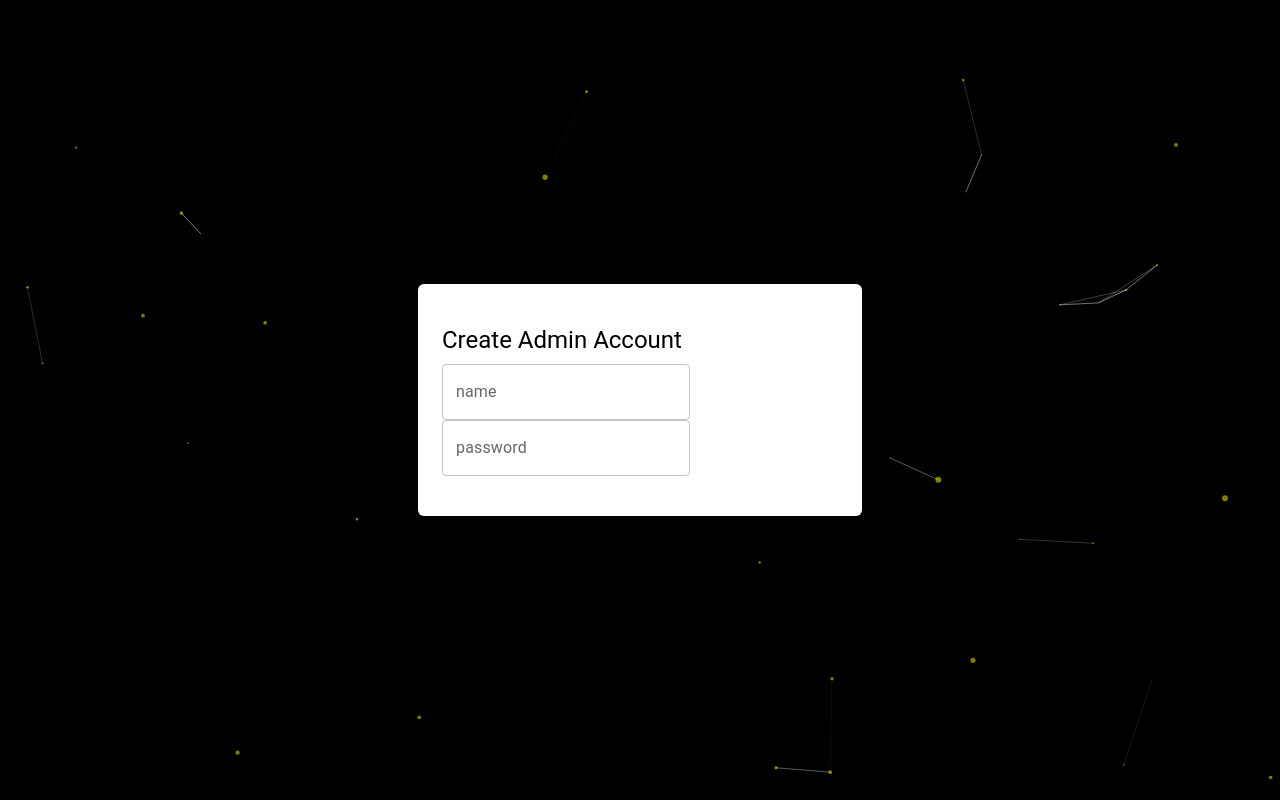
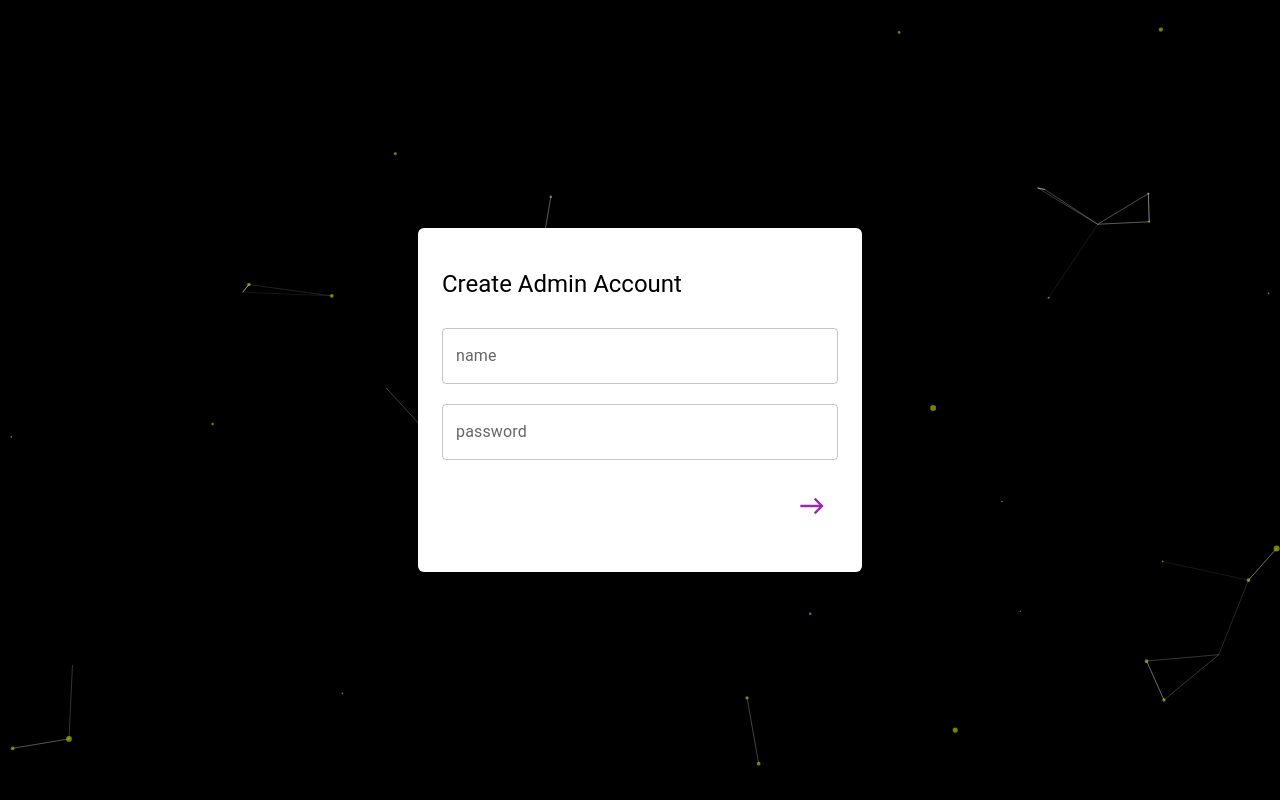
Before and after one commit to xiaoxigua-1/Xnas, a Next.js app in the folder xnas-frontend/: page /first in a window 1280 px wide. Built offline with nearby package versions, Linux system fonts and the light colour scheme; no server answers.

Commit message:
add first page create new acc api

```diff
--- a/xnas-frontend/next.config.js
+++ b/xnas-frontend/next.config.js
@@ -2,6 +2,7 @@
 const nextConfig = {
   output: 'export',
   distDir: 'dist',
+  trailingSlash: true,
   experimental: {
     appDir: true,
   },
--- a/xnas-frontend/package.json
+++ b/xnas-frontend/package.json
@@ -11,13 +11,16 @@
   "dependencies": {
     "@emotion/react": "^11.10.6",
     "@emotion/styled": "^11.10.6",
+    "@mui/icons-material": "^5.11.16",
     "@mui/material": "^5.12.0",
     "@types/node": "18.15.11",
     "@types/react": "18.0.35",
     "@types/react-dom": "18.0.11",
     "autoprefixer": "10.4.14",
+    "axios": "^1.3.5",
     "eslint": "8.38.0",
     "eslint-config-next": "13.3.0",
+    "form-data": "^4.0.0",
     "next": "13.3.0",
     "postcss": "8.4.21",
     "react": "18.2.0",
--- /dev/null
+++ b/xnas-frontend/src/app/api.ts
@@ -0,0 +1,21 @@
+import axios from "axios";
+
+export const baseInstance = axios.create({
+  baseURL: "/api/",
+});
+
+export function authInstance(token: string) {
+  return axios.create({
+    baseURL: "/api/",
+    headers: {
+      Authorization: `Bearer ${token}`
+    }
+  })
+}
+
+export interface Api<T> {
+  message: string,
+  data: T,
+  error: boolean,
+  status: number
+}
--- a/xnas-frontend/src/app/first/page.tsx
+++ b/xnas-frontend/src/app/first/page.tsx
@@ -1,12 +1,23 @@
 'use client';
 
-import { Box, FormControl, Container, TextField, Typography } from '@mui/material';
+import { Box, FormControl, Container, TextField, Typography, IconButton } from '@mui/material';
+import EastIcon from '@mui/icons-material/East';
 import Particles from 'react-particles';
 import type { Engine } from 'tsparticles-engine';
 import { loadFull } from 'tsparticles';
-import { useState, useCallback } from 'react';
+import { useState, useCallback, useEffect } from 'react';
+import { Api, baseInstance } from '../api';
 
 export default function First() {
+  useEffect(() => {
+    (async () => {
+      const request = await baseInstance.get<Api<boolean>>("first");
+      if (!request.data.data) {
+        document.location = "/";
+      }
+    })();
+  }, []);
+
   const [formData, setFormData] = useState({
     name: '',
     password: ''
@@ -23,14 +34,30 @@ export default function First() {
     await loadFull(engine);
   }, []);
 
+  const next = useCallback(async () => {
+    const form = new FormData();
+    form.append("name", formData.name);
+    form.append("password", formData.password);
+
+    const request = await baseInstance.post<Api<boolean>>("create_new_acc", form);
+    if (request.data.data) {
+      document.location = "/";
+    }
+  }, [formData]);
+
   return (
     <Box className="w-full h-full flex items-center justify-center">
       <Particles url="particles.json" init={particlesInit} className="w-full h-full absolute z-0"/>
-      <Container className="p-10 shadow-md flex flex-col z-10 rounded-md" maxWidth="xs">
+      <Container className="p-10 shadow-md flex-col z-10 rounded-md relative" maxWidth="xs" style={{ display: 'flex' }}>
         <FormControl>
           <Typography variant="h5" gutterBottom>Create Admin Account</Typography>
-          <TextField id="name" label="name" variant="outlined" className="mt-5" onChange={handleChange} type="name" />
-          <TextField id="password" label="password" variant="outlined" className="mt-5" onChange={handleChange} type="password"/>
+          <TextField id="name" label="name" variant="outlined" className="mt-5" onChange={handleChange} type="name" style={{ marginTop: '20px' }}/>
+          <TextField id="password" label="password" variant="outlined" onChange={handleChange} type="password" style={{ marginTop: '20px' }} />
+          <Box className="flex justify-end" style={{ marginTop: '20px' }}>
+            <IconButton aria-label="Next" title="Next" color="secondary" size="large" onClick={next}>
+              <EastIcon fontSize="inherit"/>
+            </IconButton>
+          </Box>
         </FormControl>
       </Container>
     </Box>
--- a/xnas-frontend/src/app/layout.tsx
+++ b/xnas-frontend/src/app/layout.tsx
@@ -1,4 +1,4 @@
-"use client";
+'use client';
 
 import { ThemeProvider, createTheme } from '@mui/material';
 import './globals.css';
--- a/xnas-frontend/src/app/page.tsx
+++ b/xnas-frontend/src/app/page.tsx
@@ -1,10 +1,16 @@
 "use client";
 import { NextPage } from 'next';
 import { useState, useEffect } from 'react';
+import { baseInstance, Api } from './api';
 
 const Home: NextPage = () => {
   useEffect(() => {
-    document.location = "/first";
+    (async () => {
+      const request = await baseInstance.get<Api<boolean>>("first");
+      if (request.data.data) {
+        document.location = "/first";
+      }
+    })();
   }, []);
 
   return (
```
Also changed, not shown: 2 other files (tests, documents, lock files or other folders).
